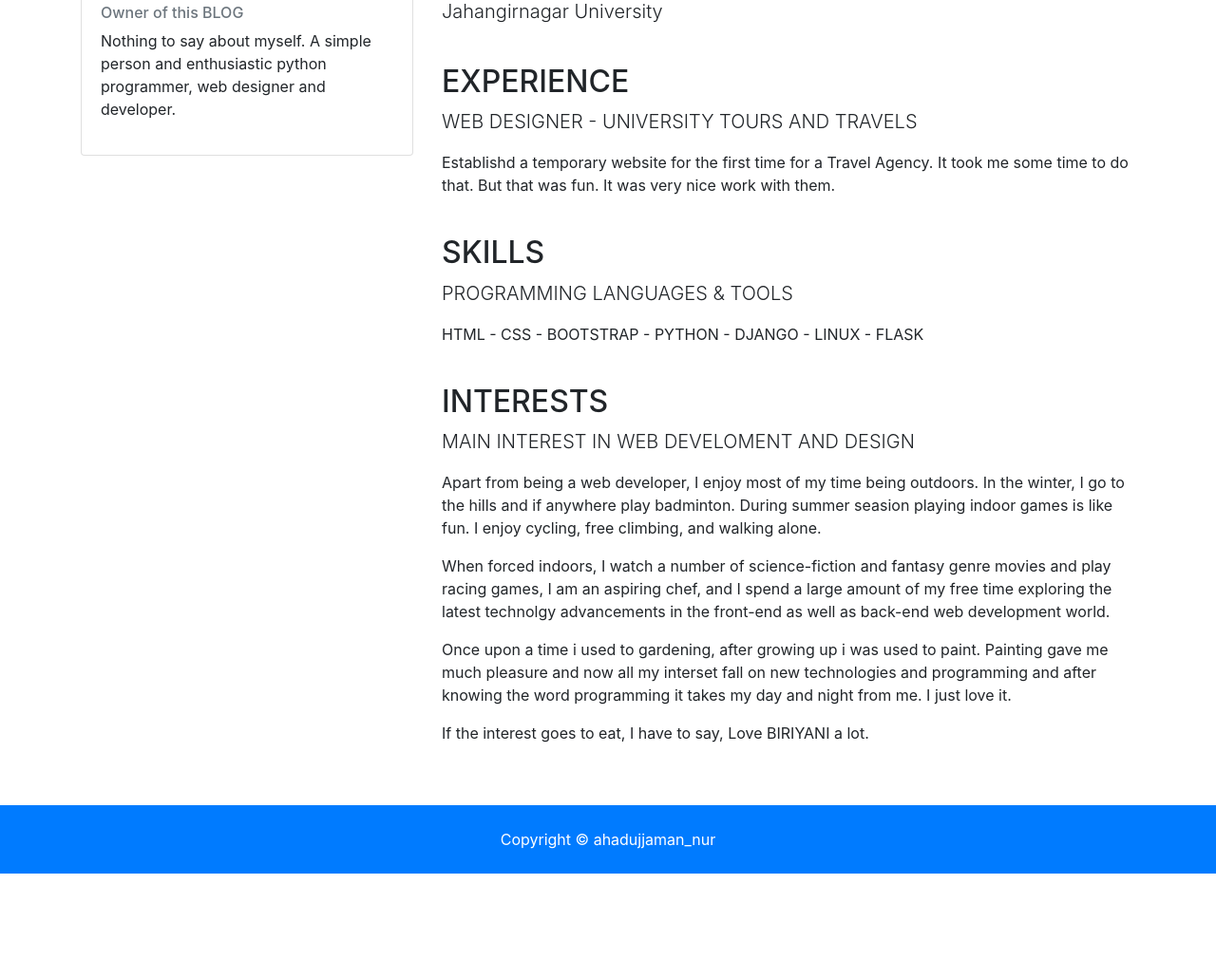
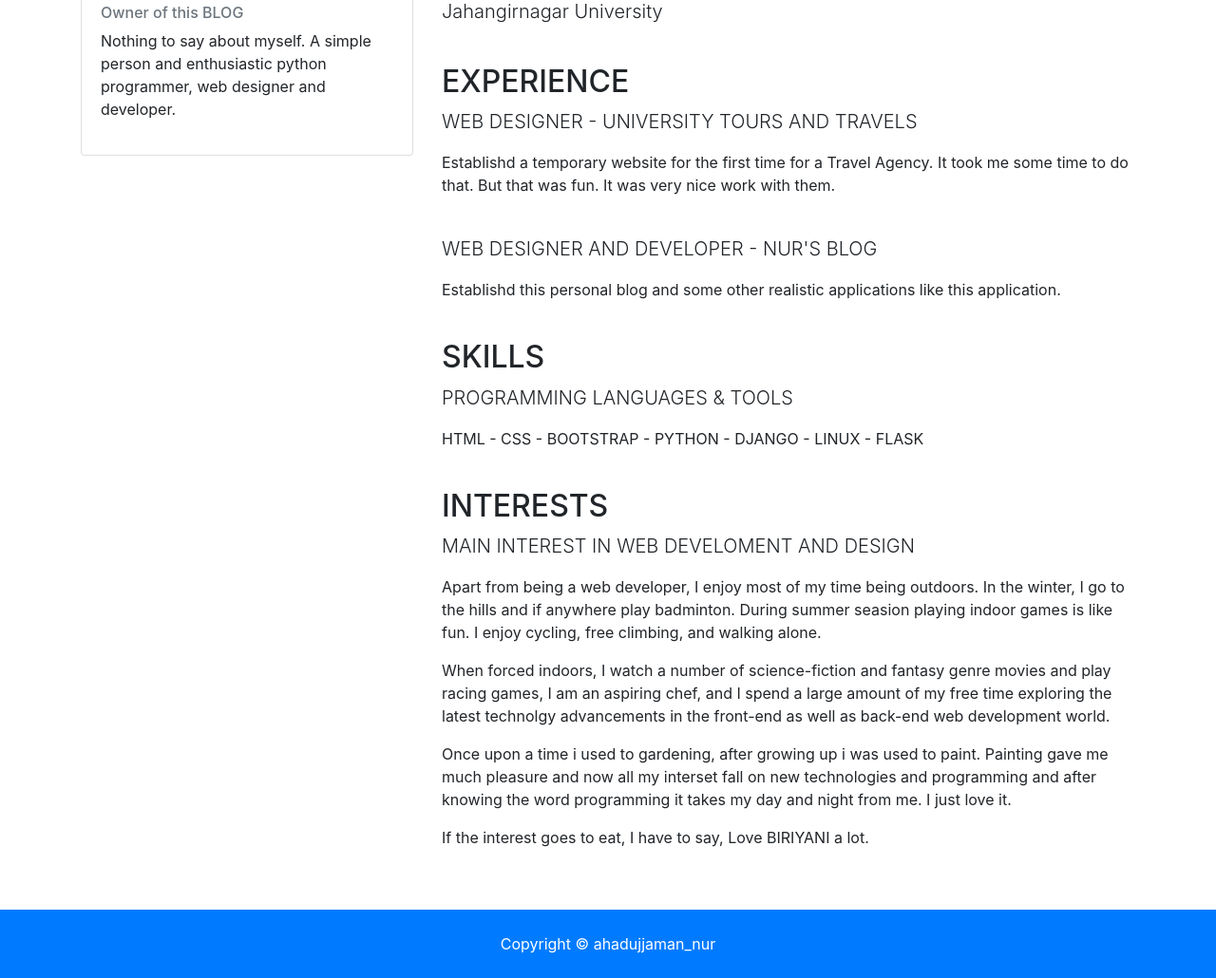
Before and after one commit to ahadnur/nursweb, a Django app: page /about/ in a window 1280 px wide. Shown: the part 747-1777 px from the top of the page at 95% size. Before the commit the page ends 1667 px from the top, so only its background shows below. Run offline with Django 3.2, Linux system fonts and the light colour scheme; some libraries are stand-ins or nearby versions.

Commit message:
about updatetd

```diff
--- a/templates/pages/about.html
+++ b/templates/pages/about.html
@@ -58,6 +58,9 @@
             <p class="lead">WEB DESIGNER - UNIVERSITY TOURS AND TRAVELS</p>
             <p>Establishd a temporary website for the first time for a Travel Agency. It took me some time to do that. But that was fun. It was very nice work with them.</p>
             <br>
+            <p class="lead">WEB DESIGNER AND DEVELOPER - NUR'S BLOG</p>
+            <p>Establishd this personal blog and some other realistic applications like this application.</p>
+            <br>
 
             <h2>SKILLS</h2>
             <p class="lead">PROGRAMMING LANGUAGES & TOOLS</p>
```
